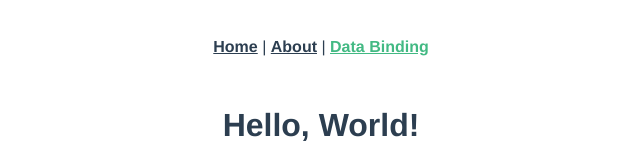
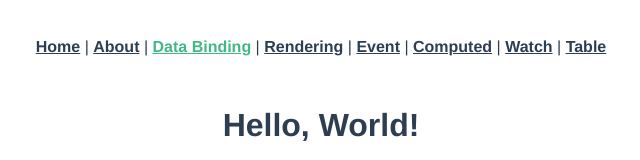
Before and after one commit to hdy86/study_vue, a Vue app in the folder vue-project/: page /databinding in a window 1280 px wide. Shown: the top 160 px of the page, without its empty margins (319-959 px from the left). Built offline with nearby package versions, Linux system fonts and the light colour scheme.

Commit message:
220523_공부

```diff
--- a/vue-project/src/App.vue
+++ b/vue-project/src/App.vue
@@ -2,7 +2,12 @@
   <nav>
     <router-link to="/">Home</router-link> |
     <router-link to="/about">About</router-link> |
-    <router-link to="/databinding">Data Binding</router-link>
+    <router-link to="/databinding">Data Binding</router-link> |
+    <router-link to="/renderingvif">Rendering</router-link> |
+    <router-link to="/eventvon">Event</router-link> |
+    <router-link to="/computedtest">Computed</router-link> |
+    <router-link to="/watchtest">Watch</router-link> |
+    <router-link to="/databindinglist2">Table</router-link>
   </nav>
   <router-view/>
 </template>
--- a/vue-project/src/router/index.js
+++ b/vue-project/src/router/index.js
@@ -1,11 +1,11 @@
 import { createRouter, createWebHistory } from 'vue-router'
 import HomeView from '../views/HomeView.vue'
 import DataBinding from '../views/DataBinding.vue'
-import DataBindingList2 from '../views/DataBindingList2.vue'
 import RenderingVIf from '../views/RenderingVIf.vue'
 import EventVOn from '../views/EventVOn.vue'
 import ComputedTest from '../views/ComputedTest.vue'
 import WatchTest from '../views/WatchTest.vue'
+import DataBindingList2 from '../views/DataBindingList2.vue'
 
 const routes = [
   {
@@ -27,11 +27,6 @@ const routes = [
     component: DataBinding
   },
   {
-    path: '/databindinglist2',
-    name: 'DataBindingList2',
-    component: DataBindingList2
-  },
-  {
     path: '/renderingvif',
     name: 'renderingvif',
     component: RenderingVIf
@@ -50,6 +45,11 @@ const routes = [
     path: '/watchtest',
     name: 'watchtest',
     component: WatchTest
+  },
+  {
+    path: '/databindinglist2',
+    name: 'DataBindingList2',
+    component: DataBindingList2
   }
 ]
 
```
